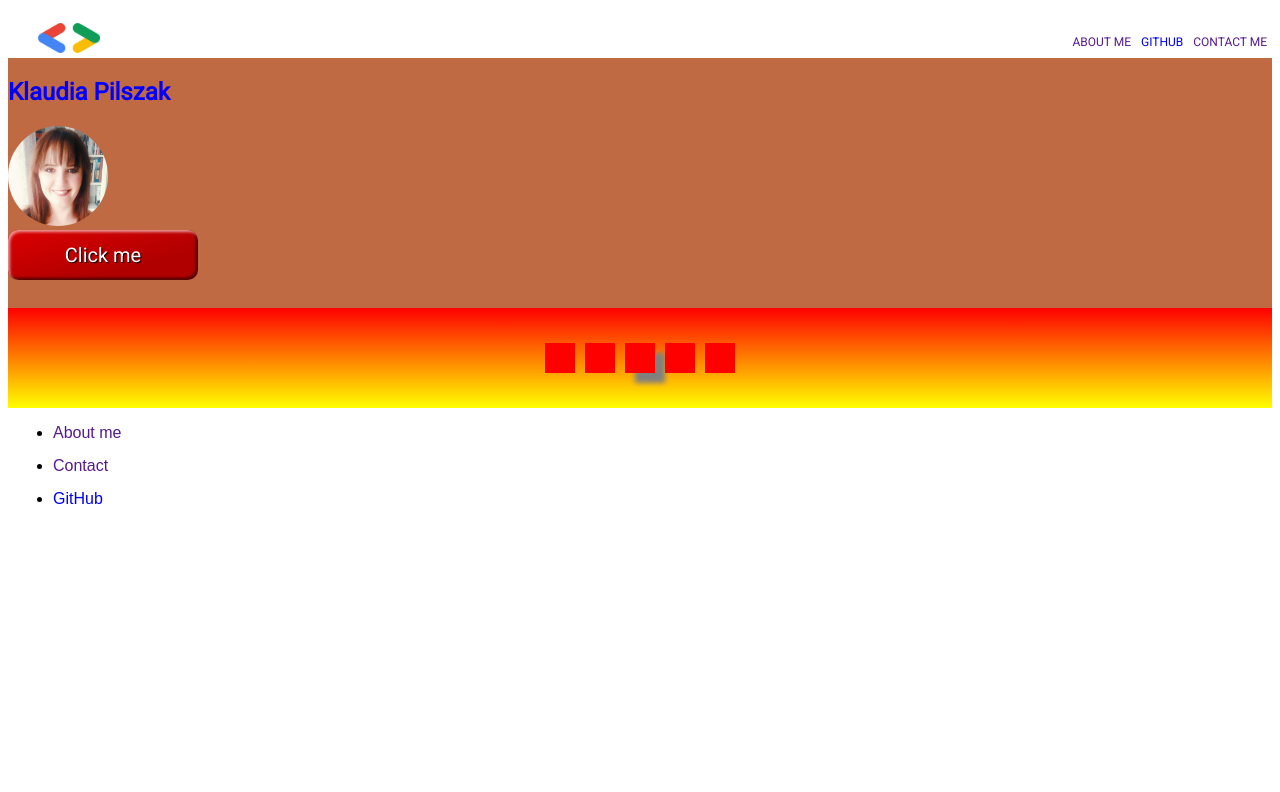
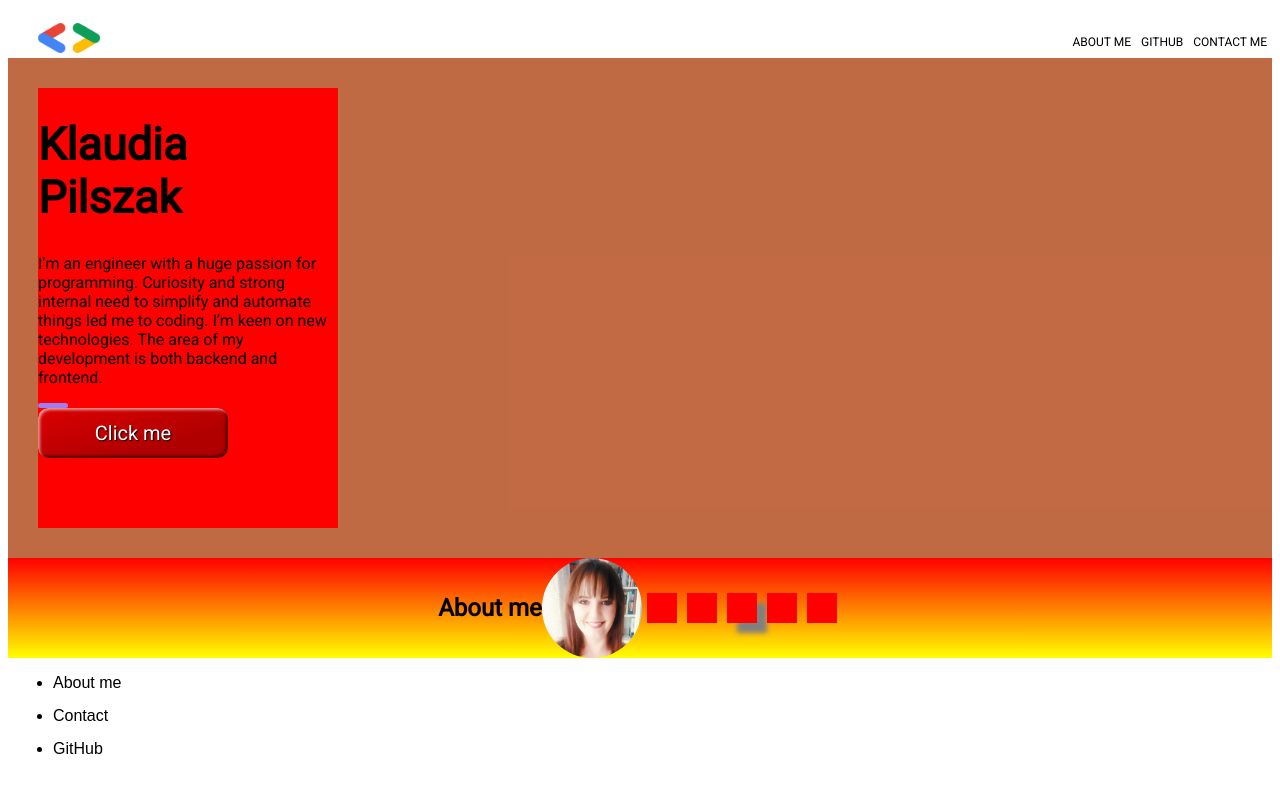
Before and after one commit to kpilszak/portfolio-12, a plain HTML site: page index.html in a window 1280 px wide. Drawn offline with Linux system fonts and the light colour scheme.

Commit message:
Add description about me

```diff
--- a/index.html
+++ b/index.html
@@ -1,5 +1,6 @@
 <!DOCTYPE html>
 <html>
+
 <head>
   <link rel="stylesheet" href="styles.css" />
   <link rel="preconnect" href="https://fonts.googleapis.com">
@@ -8,23 +9,27 @@
   <title>Klaudia Pilszak Portfolio</title>
   <meta charset="UTF-8" />
 </head>
+
 <body>
   <nav>
-    <img
-    class="logo" src="images/logo.png" alt="Klaudia Pilszak Logo" />
+    <img class="logo" src="images/logo.png" alt="Klaudia Pilszak Logo" />
     <ul class="nav-bar">
-      <li><a href="">About me</a></li>
+      <li><a href="#about-me">About me</a></li>
       <li><a href="https://github.com/kpilszak">GitHub</a></li>
-      <li><a href="">Contact me</a></li>
+      <li><a href="pages/contact.html">Contact me</a></li>
     </ul>
   </nav>
-  <div class="about-me">
-    <h2 id="name">Klaudia Pilszak</h2>
-    <img class="avatar" src="images/klaudia-avatar.jpg"
-    alt="Klaudia Pilszak headshot" />
-    <div class="button">Click me</div>
+  <div class="hero">
+    <div class="hero-info">
+      <h1 id="name">Klaudia Pilszak</h1>
+      <p>I’m an engineer with a huge passion for programming. Curiosity and strong internal need to simplify and automate things led me to coding. I’m keen on new technologies. The area of my development is both backend and frontend.</p>
+      <div class="styled-break"></div>
+      <div class="button">Click me</div>
+    </div>
   </div>
   <section>
+    <h2><a name="about-me">About me</a></h2>
+    <img class="avatar" src="images/klaudia-avatar.jpg" alt="Klaudia Pilszak headshot" />
     <div class="test"></div>
     <div class="test"></div>
     <div class="test" id="main"></div>
@@ -34,9 +39,10 @@
   <footer>
     <ul>
       <li><a href="">About me</a></li>
-      <li><a href="">Contact</a></li>
+      <li><a href="pages/contact.html">Contact</a></li>
       <li><a href="https://github.com/kpilszak">GitHub</a></li>
     </ul>
   </footer>
 </body>
+
 </html>
--- a/styles.css
+++ b/styles.css
@@ -43,10 +43,26 @@ section {
     box-shadow: 10px 10px 5px grey;
 }
 
-.about-me {
+.hero {
     width: 100%;
-    height: 250px;
+    height: 500px;
     background-color: rgb(177, 69, 21, 0.8);
+    display: flex;
+    justify-content: space-between;
+    flex-wrap: wrap;
+}
+
+.hero-info {
+    background-color: red;
+    margin: 30px;
+    max-width: 300px;
+}
+
+.styled-break {
+    width: 30px;
+    height: 5px;
+    background-color: #a17df4;
+    border-radius: 2.5px;
 }
 
 .avatar {
@@ -55,7 +71,7 @@ section {
 }
 
 #name {
-    color: blue;
+    font-size: 45px;
 }
 
 .test {
@@ -94,4 +110,13 @@ footer {
 
 a {
     text-decoration: none;
+    color: black;
 }
+
+a:hover {
+    color: orangered;
+}
+
+a:active {
+    color: purple;
+}
```
Also changed, not shown: pages/contact.html (+4 -2 lines).
